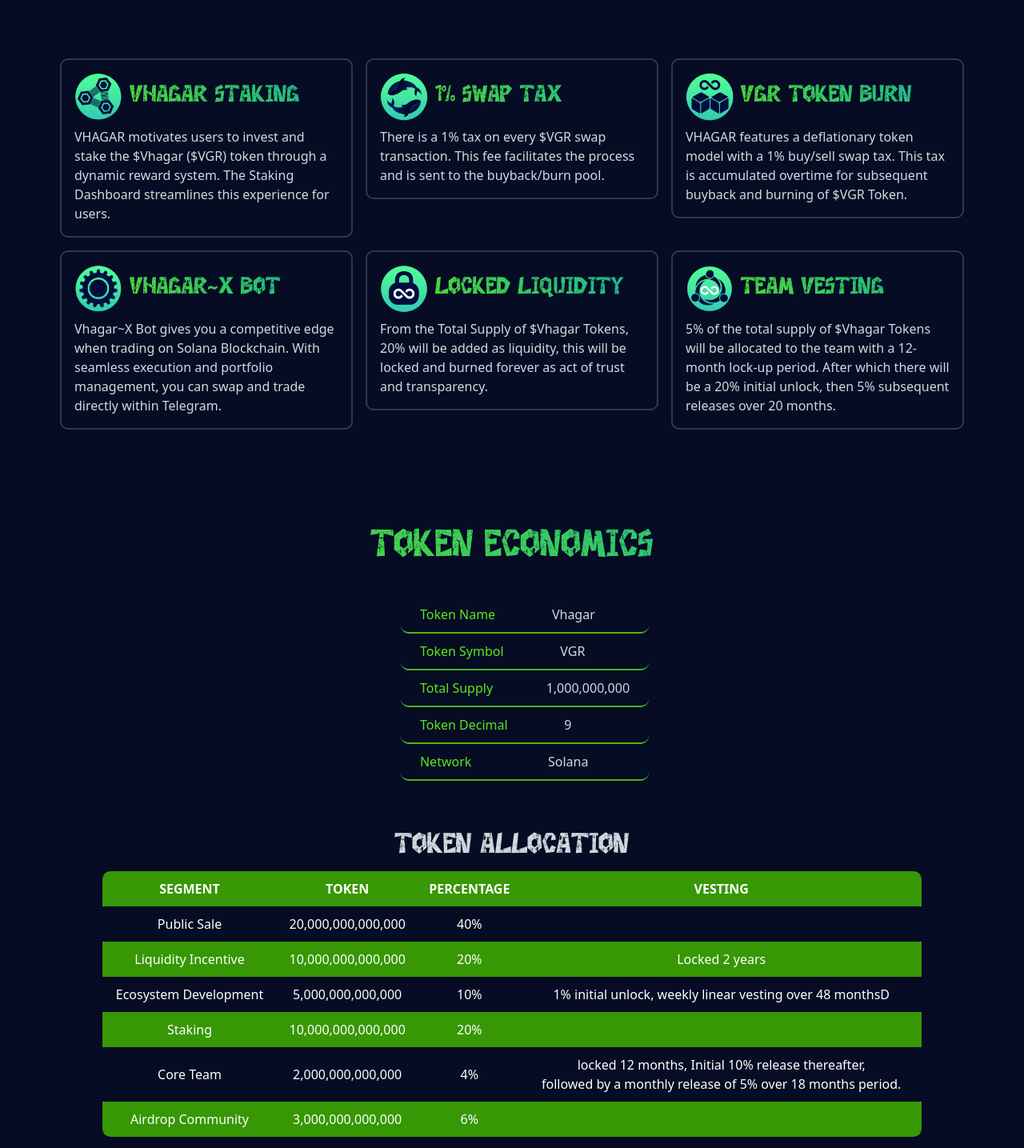
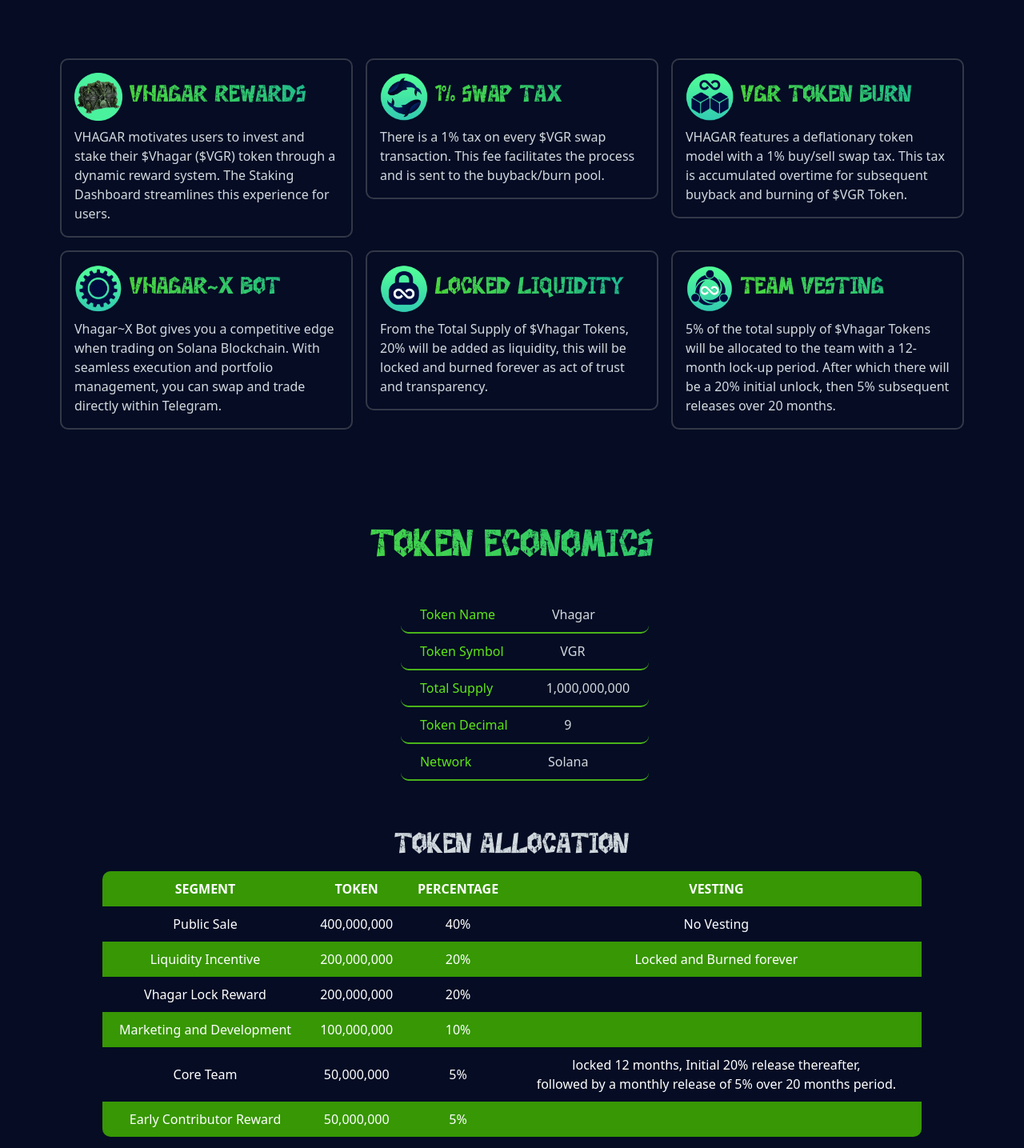
Before and after one commit to SylveHenry/vhagar_front, a React (Create React App) app: page / in a window 1280 px wide. Shown: the part 1575-3010 px from the top of the page at 80% size. Built offline with nearby package versions, Linux system fonts and the light colour scheme.

Commit message:
modifications ongoing

```diff
--- a/src/Components/Incentives.js
+++ b/src/Components/Incentives.js
@@ -15,13 +15,13 @@
                   <div class="card-body">
                       <h5 class="card-title ban pb-2">
                             <img className="incent-image"
-                            src="../images/staking.png"
+                            src="../images/lock_stake.png"
                             alt=""
                             />{" "}
-                            VHAGAR STAKING
+                            VHAGAR REWARDS
                       </h5>
                         <p class="card-text text">
-                          VHAGAR motivates users to invest and stake the $Vhagar ($VGR) token through a dynamic reward system.
+                          VHAGAR motivates users to invest and stake their $Vhagar ($VGR) token through a dynamic reward system.
                           The Staking Dashboard streamlines this experience for users.
                         </p>
                     </div>
--- a/src/Components/TokenAllocation.js
+++ b/src/Components/TokenAllocation.js
@@ -15,41 +15,41 @@
         <tbody>
           <tr>
             <td>Public Sale</td>
-            <td>20,000,000,000,000</td>
+            <td>400,000,000</td>
             <td>40%</td>
-            <td></td>
+            <td>No Vesting</td>
           </tr>
           <tr>
             <td>Liquidity Incentive</td>
-            <td>10,000,000,000,000</td>
+            <td>200,000,000</td>
             <td>20%</td>
-            <td>Locked 2 years</td>
+            <td>Locked and Burned forever</td>
           </tr>
           <tr>
-            <td>Ecosystem Development</td>
-            <td>5,000,000,000,000</td>
-            <td>10%</td>
-            <td>1% initial unlock, weekly linear vesting over 48 monthsD</td>
-          </tr>
-          <tr>
-            <td>Staking</td>
-            <td>10,000,000,000,000</td>
+            <td>Vhagar Lock Reward</td>
+            <td>200,000,000</td>
             <td>20%</td>
             <td></td>
           </tr>
           <tr>
+            <td>Marketing and Development</td>
+            <td>100,000,000</td>
+            <td>10%</td>
+            <td></td>
+          </tr>
+          <tr>
             <td>Core Team</td>
-            <td>2,000,000,000,000</td>
-            <td>4%</td>
+            <td>50,000,000</td>
+            <td>5%</td>
             <td>
-              locked 12 months, Initial 10% release thereafter,
-              <br/>followed by a monthly release of 5% over 18 months period.
+              locked 12 months, Initial 20% release thereafter,
+              <br/>followed by a monthly release of 5% over 20 months period.
             </td>
           </tr>
           <tr>
-            <td> Airdrop Community </td>
-            <td>3,000,000,000,000</td>
-            <td>6%</td>
+            <td>Early Contributor Reward</td>
+            <td>50,000,000</td>
+            <td>5%</td>
             <td></td>
           </tr>
         </tbody>
```
Also changed, not shown: public/images/lock_stake.png (added).
